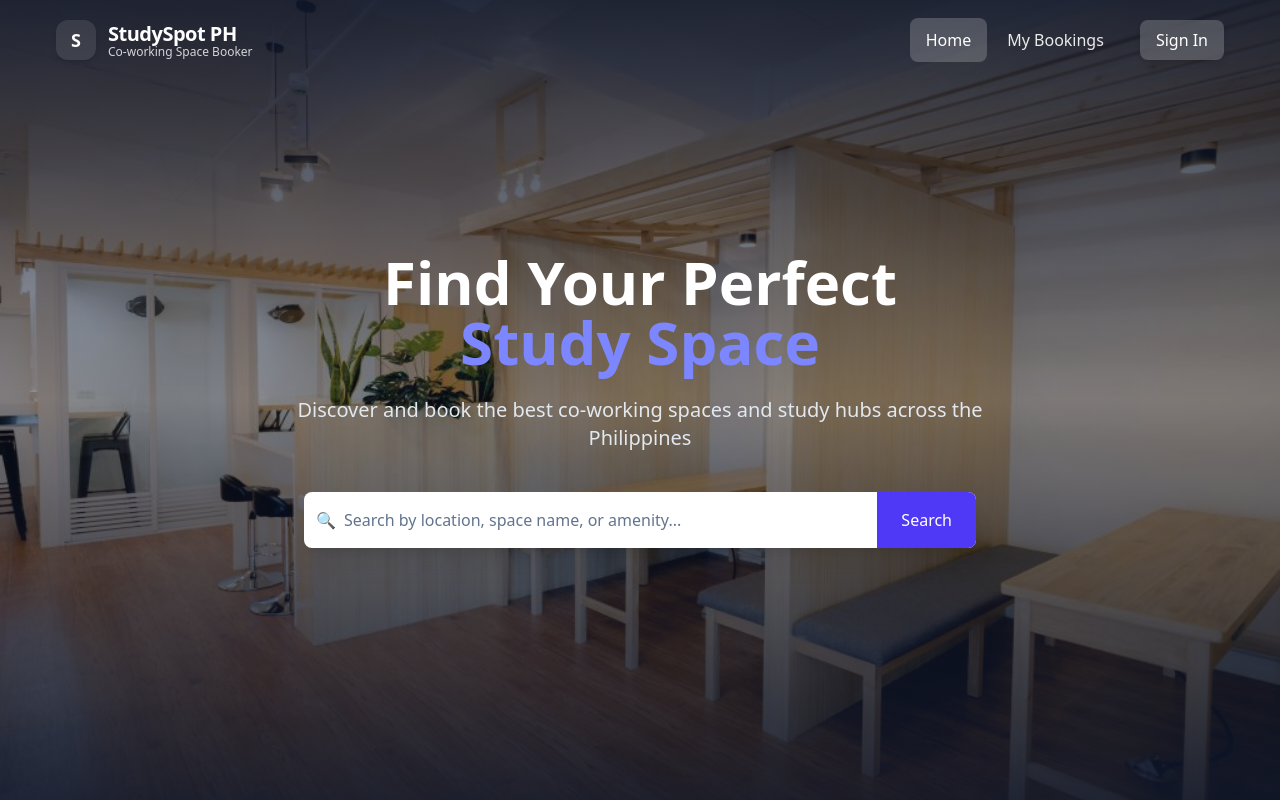
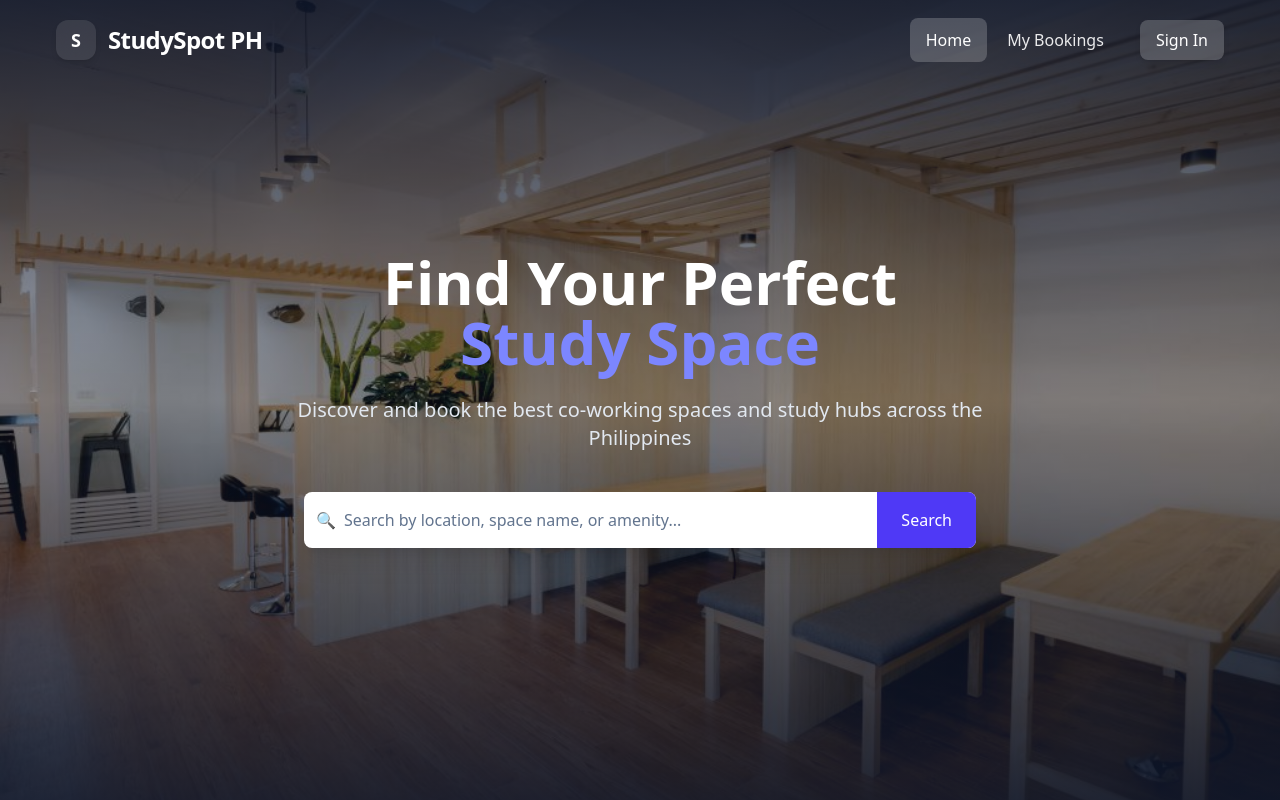
Before and after one commit to luisantonioj/midterm-project, a React (Vite) app: page / in a window 1280 px wide. Shown: the top 800 px of the page. Built offline with nearby package versions, Linux system fonts and the light colour scheme.

Commit message:
remove tagline

```diff
--- a/src/components/Header/Logo.jsx
+++ b/src/components/Header/Logo.jsx
@@ -5,39 +5,24 @@ export default function Logo({ isScrolled, setIsMenuOpen }) {
   return (
     <Link
       to="/"
+      onClick={() => setIsMenuOpen(false)}
       className="flex items-center space-x-3 group"
-      onClick={() => setIsMenuOpen(false)}
     >
       <div
         className={`w-10 h-10 rounded-xl flex items-center justify-center shadow-md group-hover:shadow-lg transition-shadow ${
-          isScrolled
-            ? "bg-gradient-to-br from-indigo-600 to-indigo-700"
-            : "bg-white/10 backdrop-blur-sm"
+          isScrolled ? "bg-gradient-to-br from-indigo-600 to-indigo-700" : "bg-white/10 backdrop-blur-sm"
         }`}
       >
-        <span
-          className={`font-bold text-lg ${
-            isScrolled ? "text-white" : "text-white"
-          }`}
-        >
-          S
-        </span>
+        <span className="font-bold text-lg text-white">S</span>
       </div>
       <div className="flex flex-col">
         <span
-          className={`text-xl font-bold tracking-tight ${
+          className={`text-2xl font-bold tracking-tight ${
             isScrolled ? "text-slate-900" : "text-white"
           }`}
         >
           StudySpot PH
         </span>
-        <span
-          className={`text-xs -mt-1 ${
-            isScrolled ? "text-slate-500" : "text-white/80"
-          }`}
-        >
-          Co-working Space Booker
-        </span>
       </div>
     </Link>
   );
```
